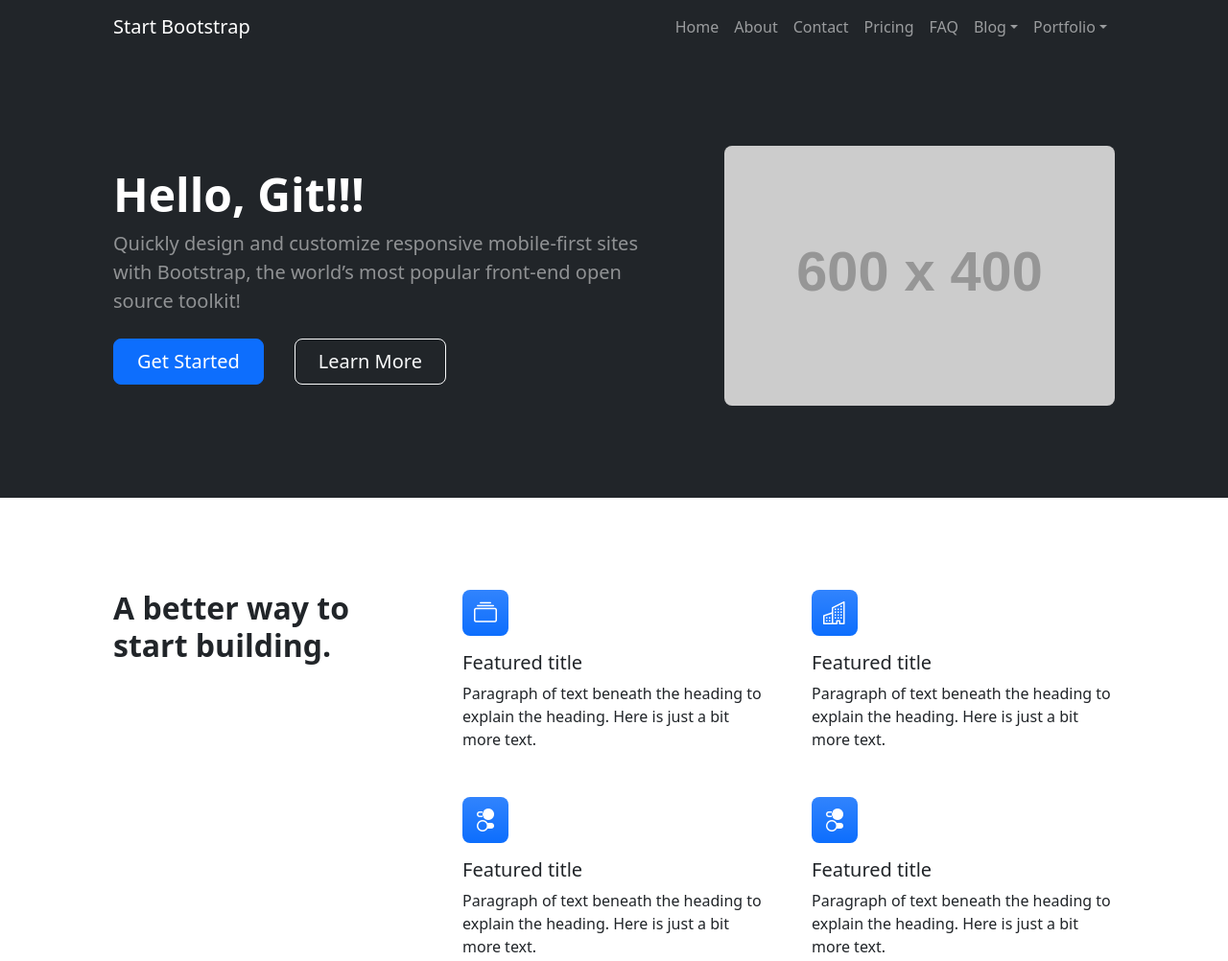
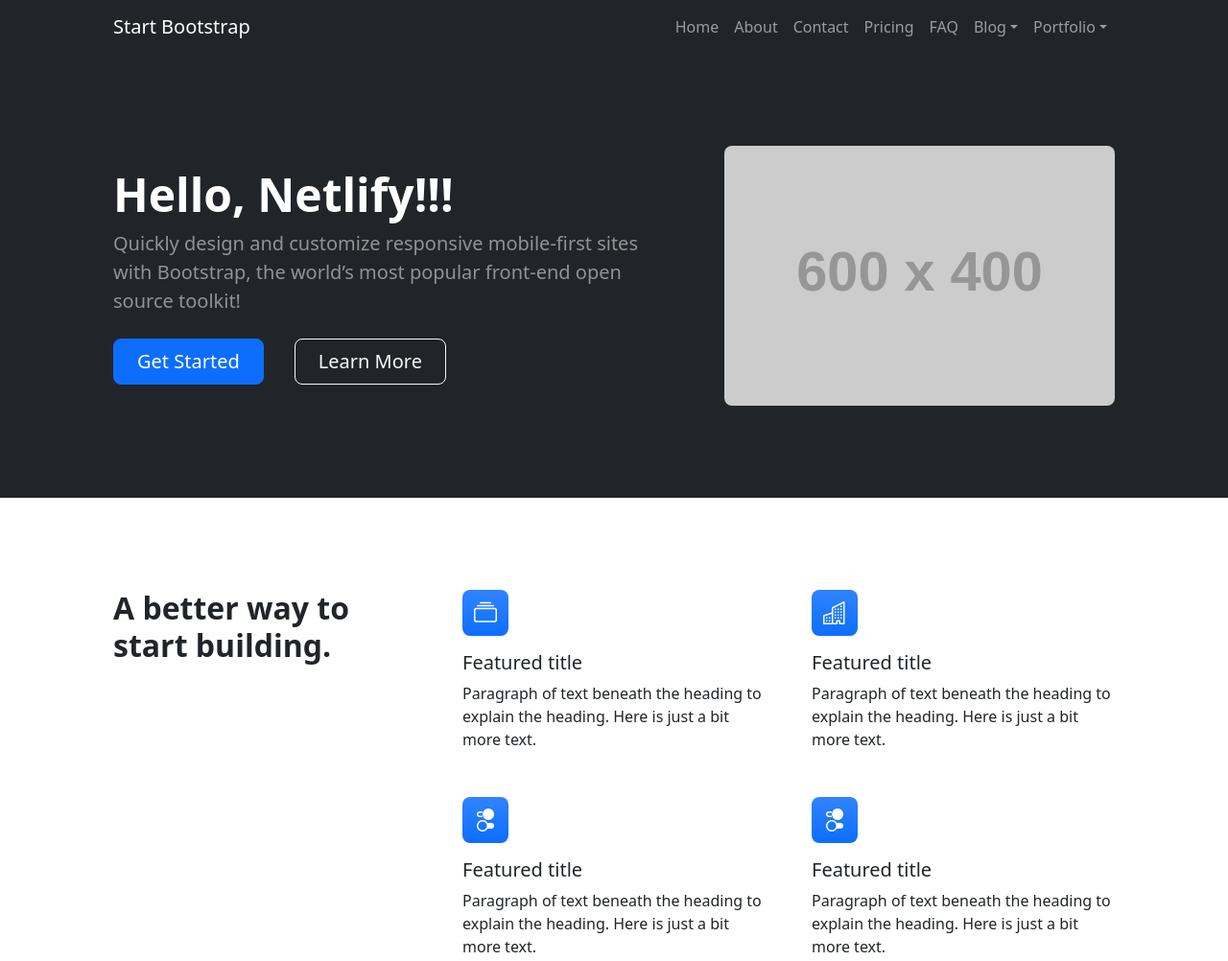
Before and after one commit to Fafuel/website, a plain HTML site: page index.html in a window 1280 px wide. Shown: the top 1002 px of the page at 96% size. Drawn offline with nearby package versions, Linux system fonts and the light colour scheme; placeholder pictures from the web are drawn by us.

Commit message:
update index pagetitle

```diff
--- a/index.html
+++ b/index.html
@@ -51,7 +51,7 @@
                     <div class="row gx-5 align-items-center justify-content-center">
                         <div class="col-lg-8 col-xl-7 col-xxl-6">
                             <div class="my-5 text-center text-xl-start">
-                                <h1 class="display-5 fw-bolder text-white mb-2">Hello, Git!!!</h1>
+                                <h1 class="display-5 fw-bolder text-white mb-2">Hello, Netlify!!!</h1>
                                 <p class="lead fw-normal text-white-50 mb-4">Quickly design and customize responsive mobile-first sites with Bootstrap, the world’s most popular front-end open source toolkit!</p>
                                 <div class="d-grid gap-3 d-sm-flex justify-content-sm-center justify-content-xl-start">
                                     <a class="btn btn-primary btn-lg px-4 me-sm-3" href="#features">Get Started</a>
```
